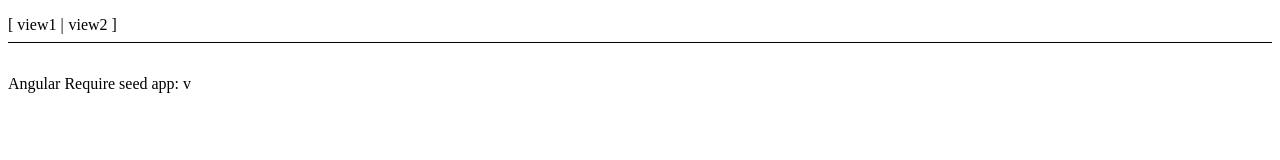
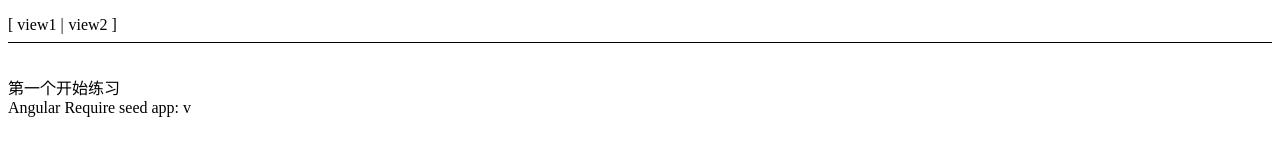
Before and after one commit to wuvpeng123/-, a website: page angular-require-uiRouter-master/index.html in a window 1280 px wide. Drawn offline with Linux system fonts and the light colour scheme.

Commit message:
'这是第二次修改'

```diff
--- a/angular-require-uiRouter-master/index.html
+++ b/angular-require-uiRouter-master/index.html
@@ -17,7 +17,7 @@
     <li><a ui-sref="view1">view1</a></li>
     <li><a ui-sref="view2">view2</a></li>
   </ul>
-
+<div>第一个开始练习</div>
   <div ui-view></div>
 
   <div>Angular Require seed app: v<span app-version></span></div>
```
